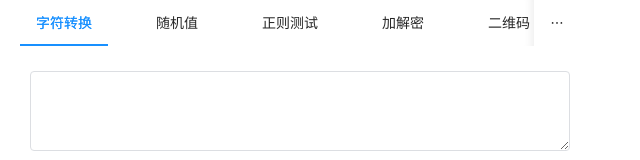
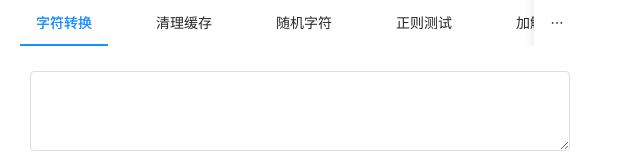
Before and after one commit to zhoubangfu/chrome-toolbox, a React (Create React App) app: page / in a window 1280 px wide. Shown: the top 160 px of the page, without its empty margins (0-640 px from the left). Built offline with nearby package versions, Linux system fonts and the light colour scheme.

Commit message:
update: 重新排列模块

```diff
--- a/src/index.tsx
+++ b/src/index.tsx
@@ -14,24 +14,24 @@ import './styles/global.scss'
 
 ReactDOM.render(
   <>
-    <Tabs defaultActiveKey="1">
-      <Tabs.TabPane tab="字符转换" key="1">
+    <Tabs defaultActiveKey="str-tool">
+      <Tabs.TabPane tab="字符转换" key="str-tool">
         <StrTools />
       </Tabs.TabPane>
-      <Tabs.TabPane tab="随机值" key="2">
+      <Tabs.TabPane tab="清理缓存" key="cache-tool">
+        <CacheTools />
+      </Tabs.TabPane>
+      <Tabs.TabPane tab="随机字符" key="random-tool">
         <RandomTools />
       </Tabs.TabPane>
-      <Tabs.TabPane tab="正则测试" key="3">
+      <Tabs.TabPane tab="正则测试" key="reg-exp-tool">
         <RegExpTools />
       </Tabs.TabPane>
-      <Tabs.TabPane tab="加解密" key="4">
+      <Tabs.TabPane tab="加解密" key="edcode-tool">
         <EDCodeTools />
       </Tabs.TabPane>
-      <Tabs.TabPane tab="二维码" key="5">
+      <Tabs.TabPane tab="二维码" key="qrcode-tool">
         <QRCodeTools />
-      </Tabs.TabPane>
-      <Tabs.TabPane tab="清缓存" key="6">
-        <CacheTools />
       </Tabs.TabPane>
     </Tabs>
     <footer className="footer">
```
